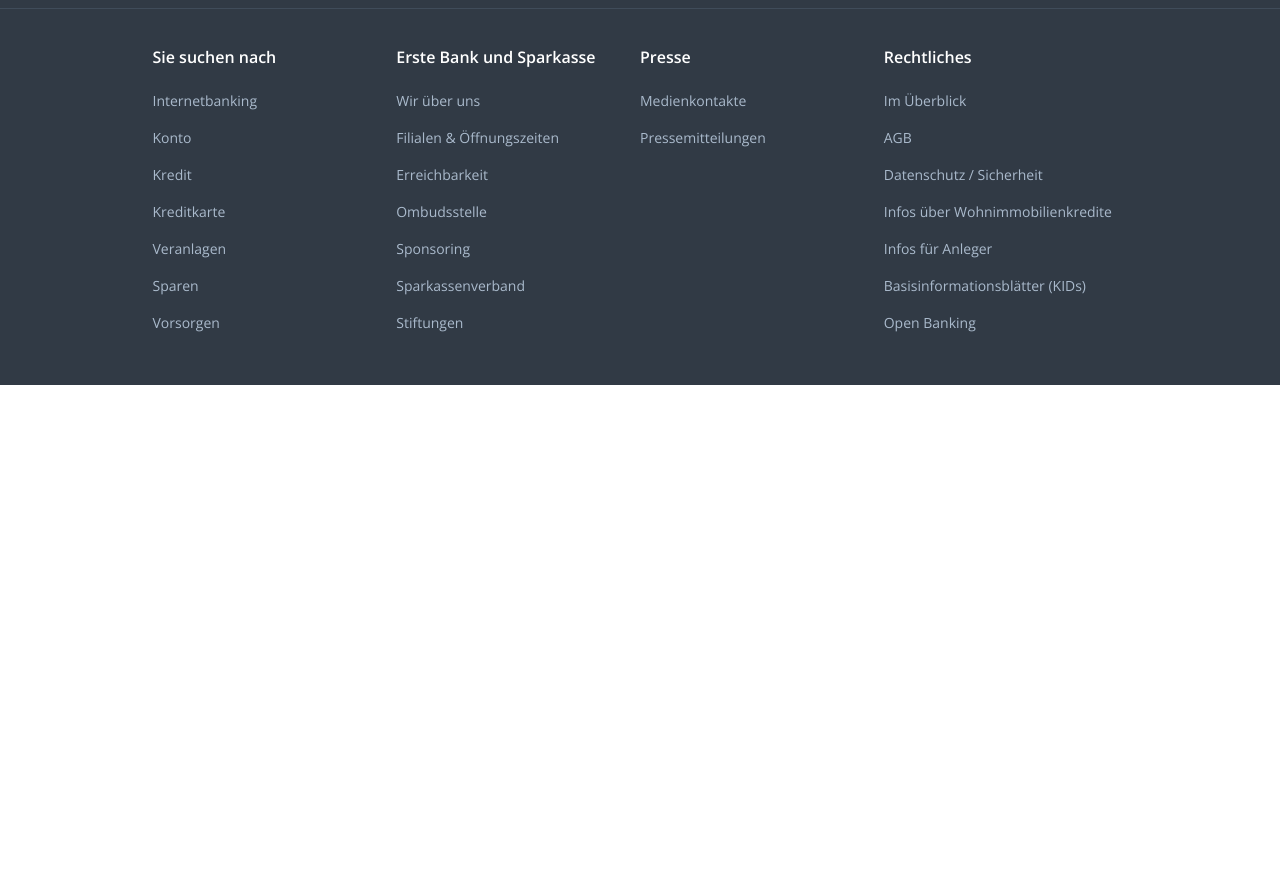
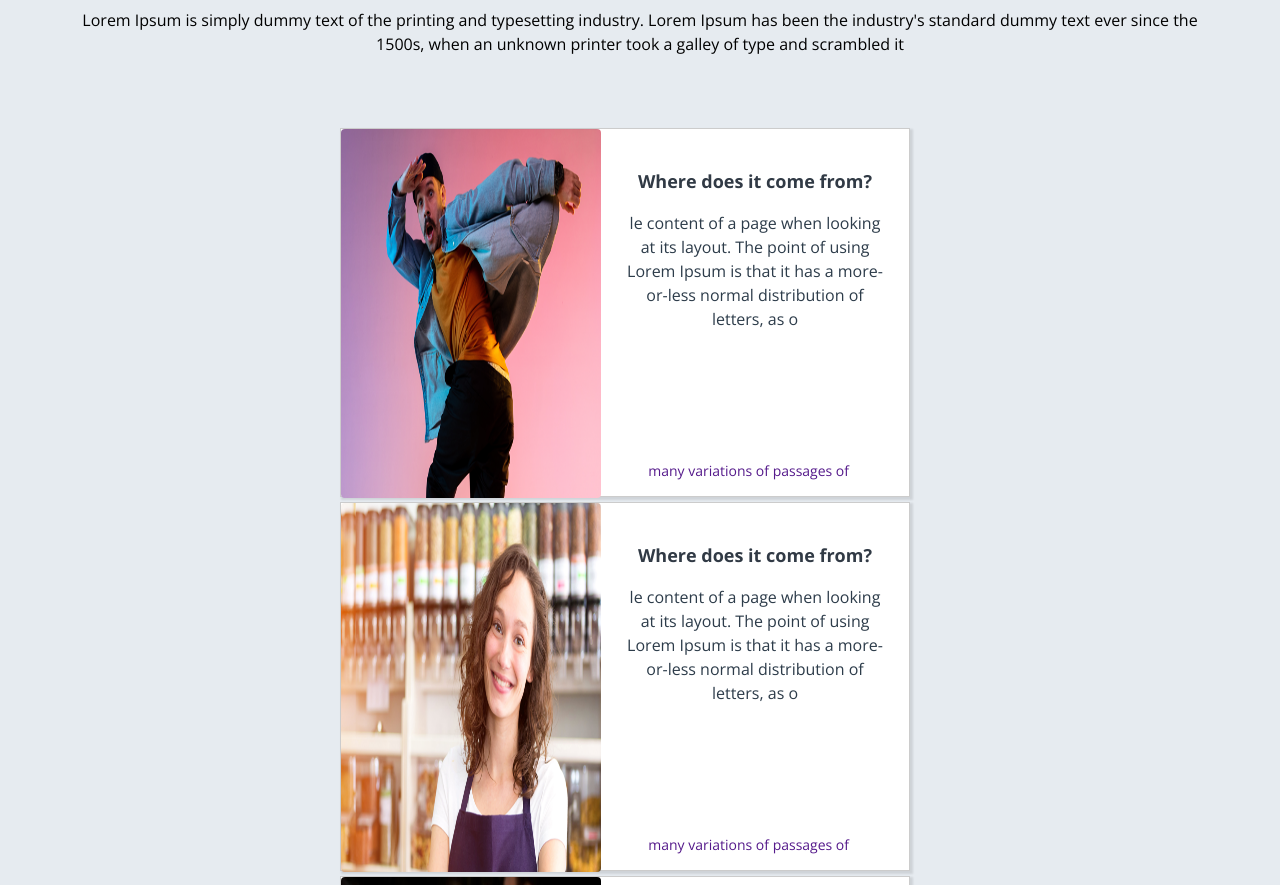
Before and after one commit to rajatkhare619/design-to-css, a website built with webpack: page src/index.html in a window 1280 px wide. Shown: the part 298-1183 px from the top of the page. Before the commit the page ends 800 px from the top, so only its background shows below. Built offline with nearby package versions, Linux system fonts and the light colour scheme.

Commit message:
Added cards

```diff
--- a/src/index.html
+++ b/src/index.html
@@ -90,6 +90,64 @@
 
         <!-- WRITE YOUR CODE HERE -->
 
+        <div class="main">
+            <h1>Neque porro quisquam est qui dolorem ipsum quia</h1>
+            <p>Lorem Ipsum is simply dummy text of the printing and typesetting industry. Lorem Ipsum has been the
+                industry's standard dummy text ever since the 1500s, when an unknown printer took a galley of type and
+                scrambled it</p>
+            <div class="cards">
+                <div class="card">
+                    <div class="card-image">
+                        <img src="./assets/photo_01.png" alt="">
+                    </div>
+                    <div class="card-content">
+                        <h2>Where does it come from?</h2>
+                        <p>le content of a page when looking at its layout. The point of using Lorem Ipsum is that it has a
+                            more-or-less normal distribution of letters, as o</p>
+                        <a href="">many variations of passages of</a>
+                    </div>
+                </div>
+
+                <div class="card">
+                    <div class="card-image">
+                        <img src="./assets/photo_02.png" alt="">
+                    </div>
+                    <div class="card-content">
+                        <h2>Where does it come from?</h2>
+                        <p>le content of a page when looking at its layout. The point of using Lorem Ipsum is that it has a
+                            more-or-less normal distribution of letters, as o</p>
+                        <a href="">many variations of passages of</a>
+                    </div>
+                </div>
+
+                <div class="card">
+                    <div class="card-image">
+                        <img src="./assets/photo_03.jpg" alt="">
+                    </div>
+                    <div class="card-content">
+                        <h2>Where does it come from?</h2>
+                        <p>le content of a page when looking at its layout. The point of using Lorem Ipsum is that it has a
+                            more-or-less normal distribution of letters, as o</p>
+                        <a href="">many variations of passages of</a>
+                    </div>
+                </div>
+
+                <div class="card">
+                    <div class="card-image">
+                        <img src="./assets/photo_04.jpg" alt="">
+                    </div>
+                    <div class="card-content">
+                        <h2>Where does it come from?</h2>
+                        <p>le content of a page when looking at its layout. The point of using Lorem Ipsum is that it has a
+                            more-or-less normal distribution of letters, as o</p>
+                        <a href="">many variations of passages of</a>
+                    </div>
+                </div>
+            </div>
+            <div>
+                <button class="btn">Button</button>
+            </div>
+        </div>
     </main>
 
     <footer class="footer">
--- a/src/style.scss
+++ b/src/style.scss
@@ -1,3 +1,86 @@
 @import "styles/utils/styles";
 @import "styles/base/styles";
 @import "styles/components/styles";
+
+.page {
+  background: $color-section-background;
+  text-align: center;
+}
+
+
+.main {
+  width: 90%;
+  margin: 0 auto;
+  h1 {
+    margin-top: 72px;
+    font-size: 32px;
+    font-weight: lighter;
+    color: $color-black;
+  }
+
+  p {
+    font-size: 16px;
+    font-weight: normal;
+    color: $color-black;
+  }
+
+  .cards {
+    margin: 72px auto;
+  }
+
+  .card {
+    width: 570px;
+    height: 369px;
+    display: inline-flex;
+    box-shadow: 2px 2px 2px 1px $color-card-shadow;
+    border: 1px solid rgba(153, 153, 153, 0.5);
+    background-color: $color-white;
+    margin-right: 30px;
+
+    @media (max-width: 768px) {
+      max-width: 500px;
+    }
+
+    &:hover {
+      background-color: $color-card-hover;
+
+    }
+    .card-image {
+      width: 260px;
+
+      img {
+        border-radius: 4px;
+        width: inherit;
+        height: 369px;
+      }
+    }
+
+    .card-content {
+      position: relative;
+      padding: 24px;
+      font-size: 14px;
+      h2 {
+        font-size: 18px;
+        font-weight: bold;
+        color: $color-card-header;
+      }
+
+      p {
+        color: $color-paragraph;
+      }
+
+      a {
+        position: absolute;
+        right: 60px;
+        bottom: 15px;
+        text-decoration: none;
+
+        &:hover {
+          text-decoration: underline;
+          text-decoration-thickness: 2px;
+          text-underline-offset: 3px;
+        }
+      }
+    }
+  }
+}
--- a/src/styles/utils/_colors.scss
+++ b/src/styles/utils/_colors.scss
@@ -5,3 +5,7 @@
 $color-title: #313a45;
 $color-black: #000;
 $color-white: #fff;
+$color-section-background: #e6ebf0;
+$color-card-shadow: rgba(0, 0, 0, 0.1);
+$color-card-header: #313a45;
+$color-card-hover: #f5f8fa;
```
Lines whose indentation alone changed are shown as unchanged.
